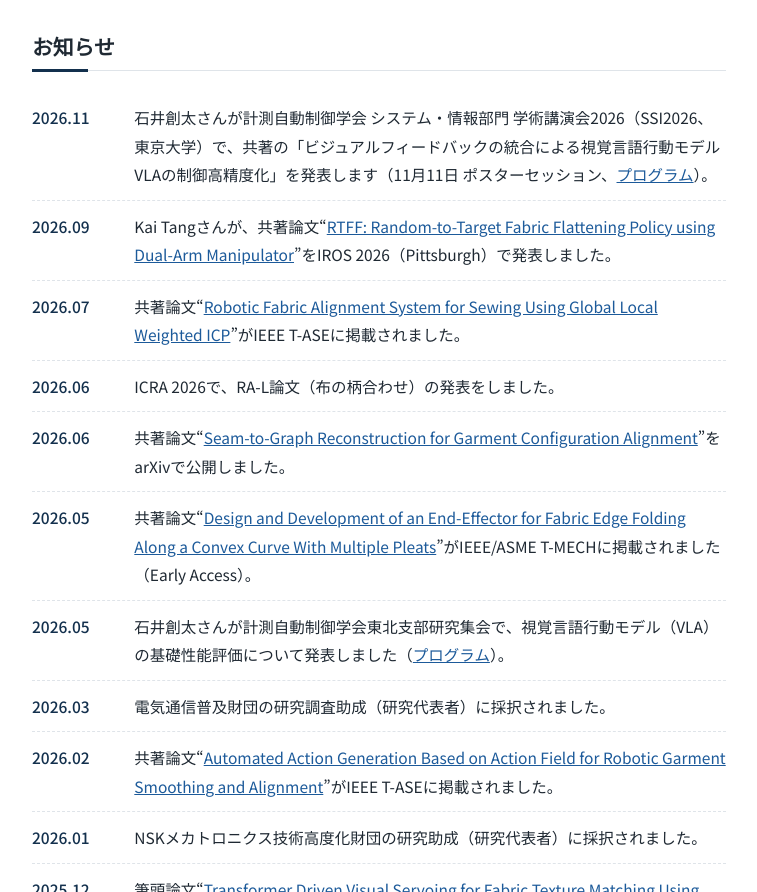
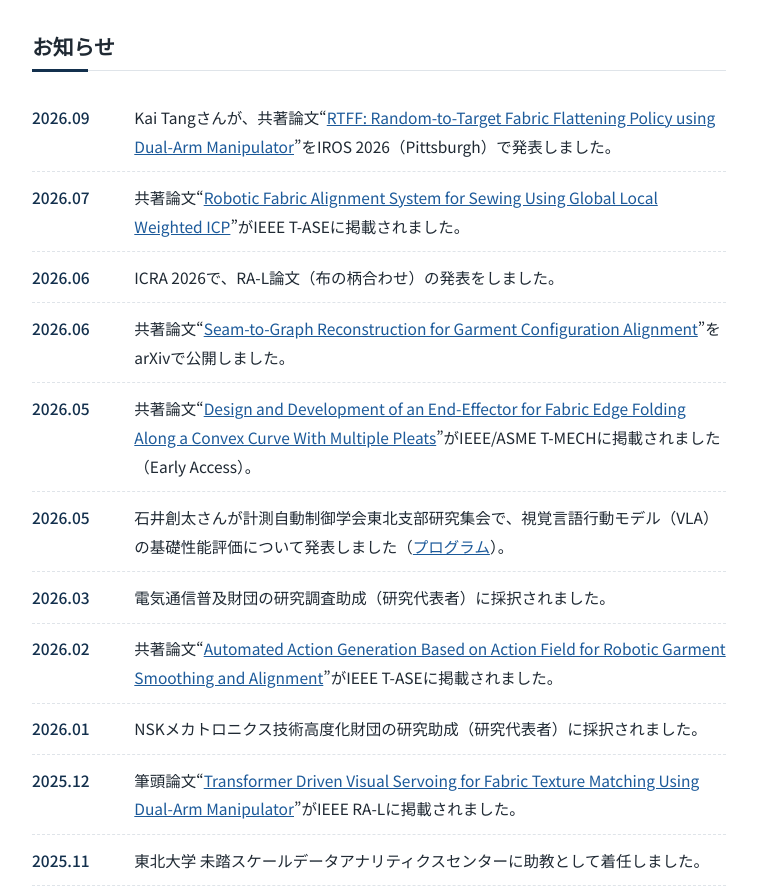
Before and after one commit to fuyuki-tokuda/fuyuki-tokuda.github.io, a plain HTML site: page index.html in a window 1280 px wide. Shown: the part 1280-2172 px from the top of the page, without its empty margins (92-849 px from the left). Drawn offline with Linux system fonts and the light colour scheme.

Commit message:
News: remove SSI2026 entry until the presentation is given
Co-Authored-By: Claude Opus 5.5 <noreply@anthropic.com>
Claude-Session: https://claude.ai/code/session_01GcXYUa9R27seeToLecF7uz

```diff
--- a/index.html
+++ b/index.html
@@ -126,7 +126,6 @@
     <section>
       <h2>お知らせ</h2>
       <ul class="news">
-  <li><time>2026.11</time><p>石井創太さんが計測自動制御学会 システム・情報部門 学術講演会2026（SSI2026、東京大学）で、共著の「ビジュアルフィードバックの統合による視覚言語行動モデルVLAの制御高精度化」を発表します（11月11日 ポスターセッション、<a href="https://www.sice.or.jp/org/SSI2026/program.html">プログラム</a>）。</p></li>
   <li><time>2026.09</time><p>Kai Tangさんが、共著論文“<a href="https://arxiv.org/abs/2510.00814">RTFF: Random-to-Target Fabric Flattening Policy using Dual-Arm Manipulator</a>”をIROS 2026（Pittsburgh）で発表しました。</p></li>
   <li><time>2026.07</time><p>共著論文“<a href="https://doi.org/10.1109/TASE.2026.3713128">Robotic Fabric Alignment System for Sewing Using Global Local Weighted ICP</a>”がIEEE T-ASEに掲載されました。</p></li>
   <li><time>2026.06</time><p>ICRA 2026で、RA-L論文（布の柄合わせ）の発表をしました。</p></li>
```
Also changed, not shown: en/index.html (+0 -1 lines).
